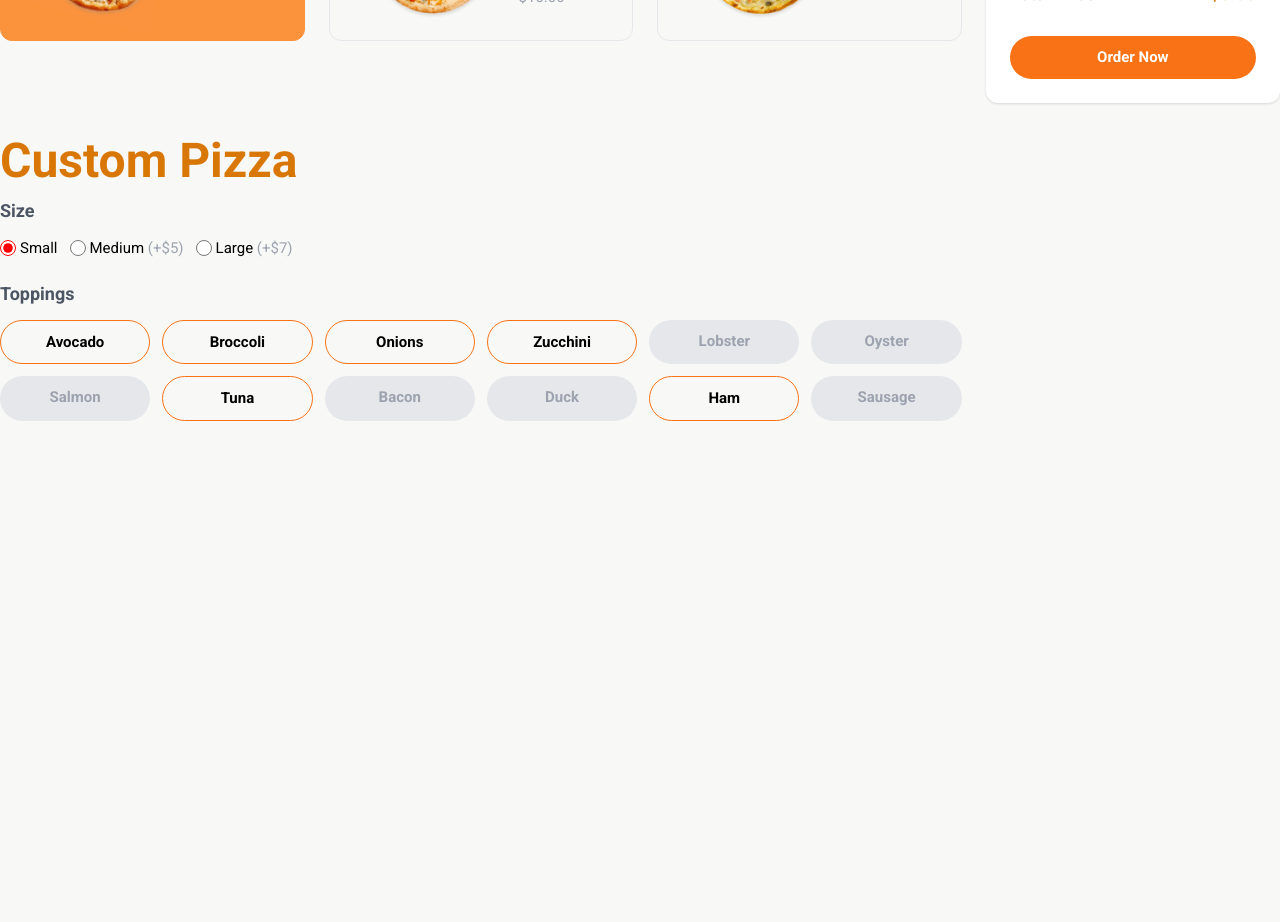
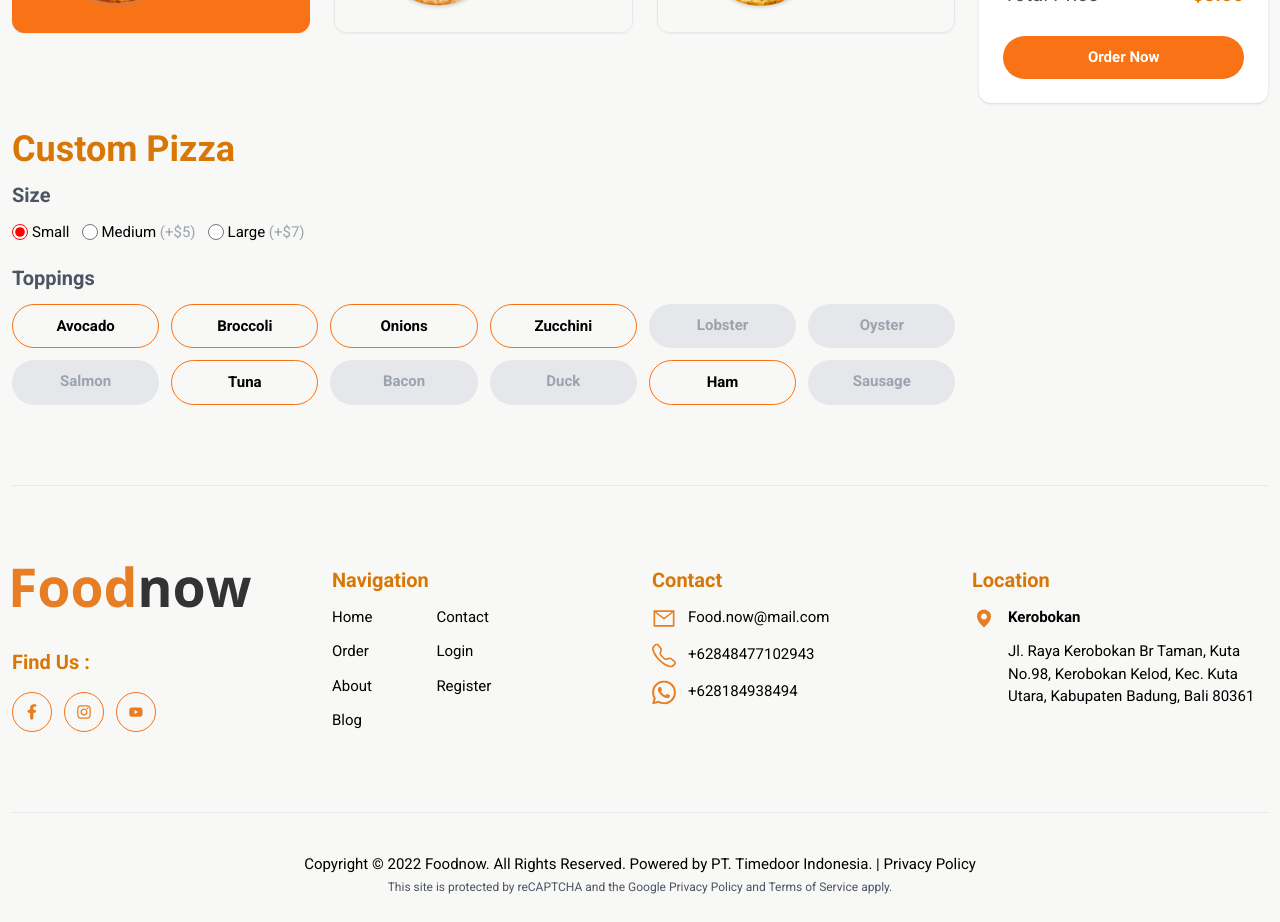
Before and after one commit to Khrisvana/pizza-app, a Vue app: page / in a window 1280 px wide. Shown: the part 1020-1942 px from the top of the page. Before the commit the page ends 1441 px from the top, so only its background shows below. Built offline with nearby package versions, Linux system fonts and the light colour scheme.

Commit message:
adding footer and changing color

```diff
--- a/src/App.vue
+++ b/src/App.vue
@@ -9,6 +9,7 @@ import SizeList from './assets/json/size-list.json'
 import ToppingList from './assets/json/topping-list.json'
 
 import Navbar from './components/Navbar.vue'
+import Footer from './components/Footer.vue'
 import PizzaInput from './components/PizzaInput.vue'
 import ToppingInput from './components/ToppingInput.vue'
 import PriceSummary from './components/PriceSummary.vue'
@@ -71,7 +72,7 @@ onMounted(() => {
 			<h1 class="h1 text-amber-600 !mb-0 text-center">Pizza order</h1>
 		</div>
 	</div>
-	<div class="container flex gap-6 justify-center mx-auto flex-wrap lg:flex-nowrap px-3 md:px-0">
+	<div class="container lg:!px-3 flex gap-6 justify-center mx-auto flex-wrap lg:flex-nowrap px-3 md:px-0">
 		<div class="grow">
 			<h2 class="h2 text-amber-600">Choose your pizza</h2>
 			<div class="grid grid-cols-1 sm:grid-cols-2 lg:grid-cols-3 gap-6 mb-24">
@@ -114,6 +115,7 @@ onMounted(() => {
 		</div>
 		<PriceSummary :pizza="selectedPizza" :size="selectedSize" :topping-summary="toppingSummary"/>
 	</div>
+	<Footer/>
 </template>
 
 <style scoped>
--- a/src/assets/main.css
+++ b/src/assets/main.css
@@ -4,7 +4,13 @@
 @tailwind components;
 @tailwind utilities;
 
+@layer base {
+  a {
+    @apply hover:text-amber-600;
+  }
+}
 
+@layer components {
   .button {
     @apply font-bold px-3 py-2.5;
   }
@@ -14,11 +20,11 @@
   }
 
   .button-outline-primary {
-  @apply bg-transparent hover:bg-orange-200 hover:text-amber-500 border border-orange-500;
+    @apply bg-transparent hover:text-amber-600 border border-orange-500;
   }
 
   .button-outline-primary--active {
-  @apply bg-orange-200 text-amber-500;
+    @apply bg-orange-200 text-amber-600;
   }
 
   .button-outline-primary--disabled {
@@ -26,11 +32,11 @@
   }
 
   .h1 {
-  @apply text-8xl font-bold mb-3;
+    @apply text-6xl font-bold mb-3;
   }
 
   .h2 {
-  @apply text-5xl font-bold mb-3;
+    @apply text-4xl font-bold mb-3;
   }
 
   .h4 {
@@ -38,7 +44,7 @@
   }
 
   .h5 {
-  @apply text-lg font-bold mb-3;
+    @apply text-xl font-bold mb-3;
   }
 
   .form-check {
@@ -53,3 +59,15 @@
   .form-radio:checked {
     accent-color: red;
   }
+}
+
+
+.social-media {
+  width: 40px;
+  height: 40px;
+  @apply button button-outline-primary hover:bg-orange-200 rounded-full flex items-center justify-center;
+}
+
+.social-media img {
+  height: 16px;
+}
--- /dev/null
+++ b/src/components/Footer.vue
@@ -0,0 +1,82 @@
+<template>
+	<div class="container mx-auto !px-3">
+		<hr class="my-20" />
+		<div class="grid grid-cols-1 sm:grid-cols-2 lg:grid-cols-4 gap-6">
+			<div>
+				<img src="/logo-alt.svg" alt="Food Now Logo" class="mb-10" />
+
+				<h5 class="h5 text-amber-600 mb-4">Find Us :</h5>
+				<div class="flex flex-wrap gap-3">
+                    <a href="#" class="social-media">
+                        <img src="/icons/facebook.svg" alt="facebook">
+                    </a>
+                    <a href="#" class="social-media">
+                        <img src="/icons/instagram.svg" alt="instagram">
+                    </a>
+                    <a href="#" class="social-media">
+                        <img src="/icons/youtube.svg" alt="youtube">
+                    </a>
+                </div>
+			</div>
+			<div>
+				<h5 class="h5 text-amber-600">Navigation</h5>
+				<div class="flex gap-16">
+					<div class="flex flex-col gap-3">
+						<a href="#">Home</a>
+						<a href="#">Order</a>
+						<a href="#">About</a>
+						<a href="#">Blog</a>
+					</div>
+					<div class="flex flex-col gap-3">
+						<a href="#">Contact</a>
+						<a href="#">Login</a>
+						<a href="#">Register</a>
+					</div>
+				</div>
+			</div>
+			<div>
+				<h5 class="h5 text-amber-600">Contact</h5>
+				<div class="flex flex-col gap-3">
+					<div class="flex gap-3">
+						<img src="/icons/mail.svg" alt="mail" />
+						<p class="mb-0">Food.now@mail.com</p>
+					</div>
+					<div class="flex gap-3">
+						<img src="/icons/phone.svg" alt="phone" />
+						<p class="mb-0">+62848477102943</p>
+					</div>
+					<div class="flex gap-3">
+						<img src="/icons/whatsapp.svg" alt="whatsapp" />
+						<p class="mb-0">+628184938494</p>
+					</div>
+				</div>
+			</div>
+			<div>
+				<h5 class="h5 text-amber-600">Location</h5>
+				<div class="flex gap-3 items-start">
+					<img src="/icons/location.svg" alt="location" />
+					<div class="flex flex-col gap-3">
+						<p class="mb-0 font-bold">Kerobokan</p>
+						<p class="mb-0">
+							Jl. Raya Kerobokan Br Taman, Kuta No.98, Kerobokan Kelod, Kec. Kuta
+							Utara, Kabupaten Badung, Bali 80361
+						</p>
+					</div>
+				</div>
+			</div>
+		</div>
+		<hr class="mt-20" />
+		<div class="pt-10 pb-6">
+			<p class="mb-0 text-center">
+				Copyright © 2022 Foodnow. All Rights Reserved. Powered by PT. Timedoor Indonesia. |
+				<a href="#">Privacy Policy</a>
+			</p>
+			<p class="mb-0 text-center text-gray-600">
+				<small>
+					This site is protected by reCAPTCHA and the Google Privacy Policy and Terms of
+					Service apply.
+				</small>
+			</p>
+		</div>
+	</div>
+</template>
--- a/src/components/Navbar.vue
+++ b/src/components/Navbar.vue
@@ -1,5 +1,5 @@
 <script setup lang="ts">
-import { onMounted, ref } from 'vue'
+import { onMounted, ref, computed } from 'vue'
 
 const scrollHeight = ref(0)
 const navBarOpen = ref(false)
@@ -9,16 +9,20 @@ onMounted(() => {
 		scrollHeight.value = window.scrollY
 	})
 })
+
+const logo = computed(() => {
+	return scrollHeight.value >= 700 ? '/logo-alt.svg' : '/logo.svg'
+})
 </script>
 
 <template>
-	<nav class="fixed w-full mx-auto px-3 md:px-0" :class="{ 'bg-white': scrollHeight >= 700 }">
+	<nav class="fixed w-full mx-auto px-3 md:px-0 z-20" :class="{ 'bg-white shadow': scrollHeight >= 700 }">
 		<div class="container mx-auto flex justify-between items-center py-3">
-			<img src="/logo.svg" alt="Food Now Logo" />
+			<img :src="logo" alt="Food Now Logo" class="h-10"/>
 			<button
 				@click="navBarOpen = !navBarOpen"
 				type="button"
-				class="inline-flex items-center p-2 w-10 h-10 justify-center text-sm text-gray-500 rounded-lg md:hidden hover:bg-gray-100 focus:outline-none focus:ring-2 focus:ring-gray-200 dark:text-gray-400 dark:hover:bg-gray-700 dark:focus:ring-gray-600"
+				class="inline-flex items-center p-2 w-10 h-10 justify-center text-sm text-amber-600 rounded-lg md:hidden hover:bg-amber-200"
 			>
 				<svg
 					class="w-5 h-5"
@@ -51,7 +55,7 @@ onMounted(() => {
 				:class="{ 'text-white': scrollHeight < 700, 'text-black': scrollHeight >= 700 }"
 			>
 				<a class="font-bold" href="#">Login</a>
-				<a href="#" class="button button-primary rounded-full !px-6">Register</a>
+				<a href="#" class="button button-primary rounded-full !px-6 !text-white">Register</a>
 			</div>
 		</div>
 		<div
@@ -64,7 +68,7 @@ onMounted(() => {
 			<a class="hover:bg-gray-200 rounded-lg font-bold px-3 py-2" href="#">Blog</a>
 			<a class="hover:bg-gray-200 rounded-lg font-bold px-3 py-2" href="#">Contact Us</a>
 			<a class="hover:bg-gray-200 rounded-lg font-bold px-3 py-2" href="#">Login</a>
-			<a href="#" class="button button-primary rounded-full !px-6 text-center">Register</a>
+			<a href="#" class="button button-primary rounded-full !px-6 text-center !text-white">Register</a>
 		</div>
 	</nav>
 </template>
--- a/src/components/PizzaInput.vue
+++ b/src/components/PizzaInput.vue
@@ -66,12 +66,12 @@ const getImage = (name: string) => {
 
 <style scoped>
 .pizza-container {
-	@apply relative rounded-xl hover:bg-orange-200 py-5 px-10 gap-6 border flex items-center justify-items-center hover:border-orange-200;
+	@apply relative rounded-xl hover:bg-orange-300 py-5 px-10 gap-6 border flex items-center justify-items-center hover:border-orange-300 shadow-sm;
 	transition: all var(--transition-time);
 }
 
 .pizza-container-active {
-	@apply bg-orange-400 hover:bg-orange-400 text-white border-orange-400 hover:border-orange-400;
+	@apply bg-orange-500 hover:bg-orange-500 text-white border-orange-500 hover:border-orange-500;
 }
 
 .pizza-image {
```
Lines whose indentation alone changed are shown as unchanged.
